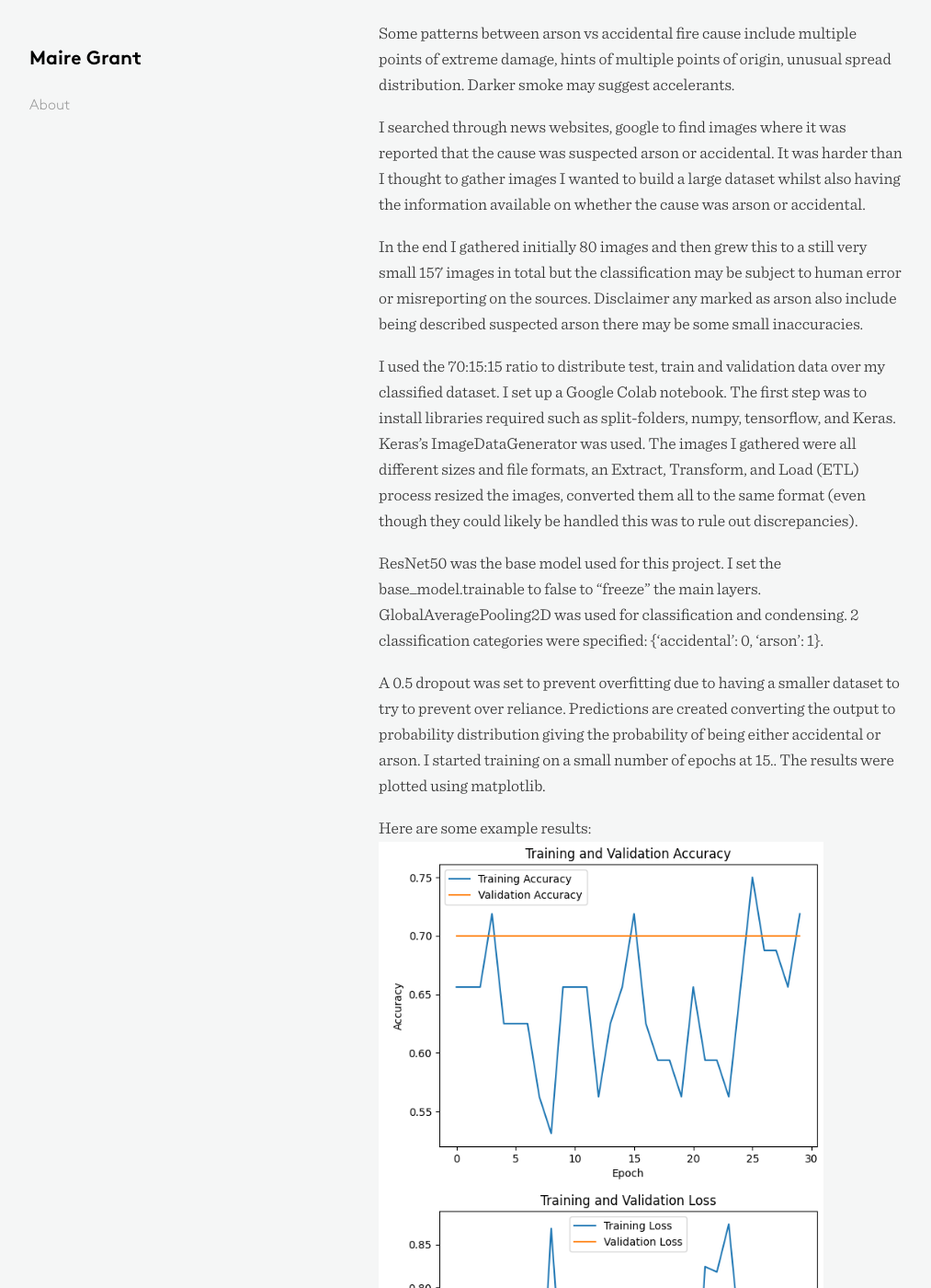
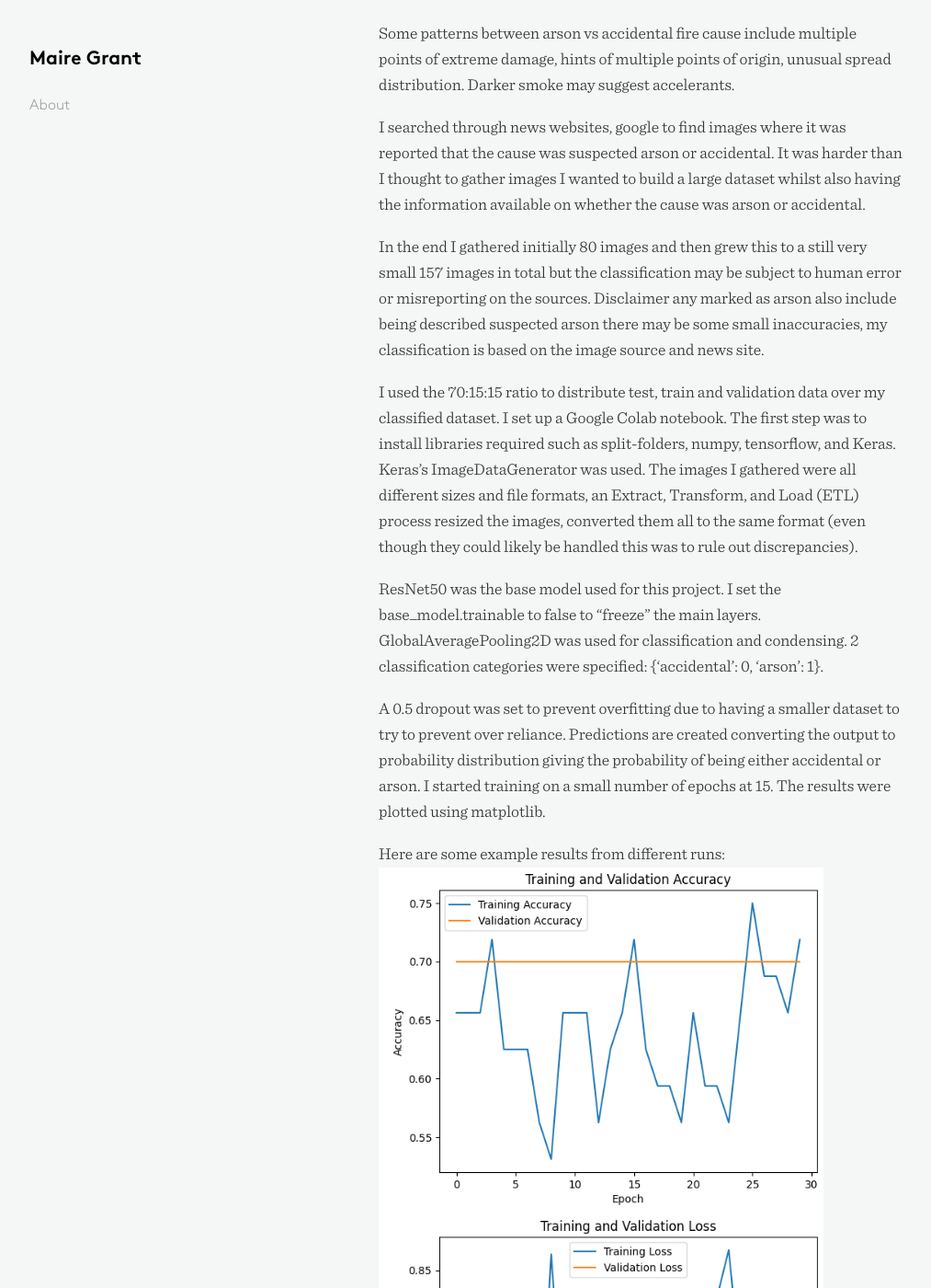
Before and after one commit to mairegrant/mairegrant.github.io, a Jekyll site: the page built from _posts/2025-11-04-Fire-Classifications.md, in a window 1280 px wide and 1400 px high, scrolled down 731 px. Shown: the whole window at 92% size, without its empty margins (38-1051 px from the left). Built offline with Jekyll 4.4.1, drawn with Linux system fonts in a browser that asks for light colours; some of the changed text lies outside the part shown.

Commit message:
addSecondResults

```diff
--- a/_posts/2025-11-04-Fire-Classifications.md
+++ b/_posts/2025-11-04-Fire-Classifications.md
@@ -23,19 +23,20 @@
 
 I searched through news websites, google to find images where it was reported that the cause was suspected arson or accidental. It was harder than I thought to gather images I wanted to build a large dataset whilst also having the information available on whether the cause was arson or accidental.
 
-In the end I gathered initially 80 images and then grew this to a still very small 157 images in total but the classification may be subject to human error or misreporting on the sources. Disclaimer any marked as arson also include being described suspected arson there may be some small inaccuracies.
+In the end I gathered initially 80 images and then grew this to a still very small 157 images in total but the classification may be subject to human error or misreporting on the sources. Disclaimer any marked as arson also include being described suspected arson there may be some small inaccuracies, my classification is based on the image source and news site.
 
 I used the 70:15:15 ratio to distribute test, train and validation data over my classified dataset. I set up a Google Colab notebook.
 The first step was to install libraries required such as split-folders, numpy, tensorflow, and Keras. Keras's ImageDataGenerator was used. The images I gathered were all different sizes and file formats, an Extract, Transform, and Load (ETL) process resized the images, converted them all to the same format (even though they could likely be handled this was to rule out discrepancies).
 
 ResNet50 was the base model used for this project. I set the base_model.trainable to false to "freeze" the main layers. GlobalAveragePooling2D was used for classification and condensing. 2 classification categories were specified: {'accidental': 0, 'arson': 1}.
 
-A 0.5 dropout was set to prevent overfitting due to having a smaller dataset to try to prevent over reliance. Predictions are created converting the output to probability distribution giving the probability of being either accidental or arson. I started training on a small number of epochs at 15.. The results were plotted using matplotlib.
+A 0.5 dropout was set to prevent overfitting due to having a smaller dataset to try to prevent over reliance. Predictions are created converting the output to probability distribution giving the probability of being either accidental or arson. I started training on a small number of epochs at 15. The results were plotted using matplotlib.
 
-Here are some example results:
+Here are some example results from different runs:
 ![ModelResults](/assets/modelResults.png)
+![ModelResults2](/assets/graph2fires.png)
 
-As we can see the results are not very reliable. The data set is quite small. I undertook this project to start learning principles and to learn the process so getting high and accurate results are not the goal here.
+As we can see the results are not very reliable in the first instance. The data set is quite small. I undertook this project to start learning principles and to learn the process so getting high and accurate results are not the goal here.
 
 After the initial training stage, I wanted to be able to pass in single unclassified images to test the results using the .predict() model to see how the results would fare given my setup is very prone to overfitting.
 
```
Also changed, not shown: assets/graph2fires.png (added).
